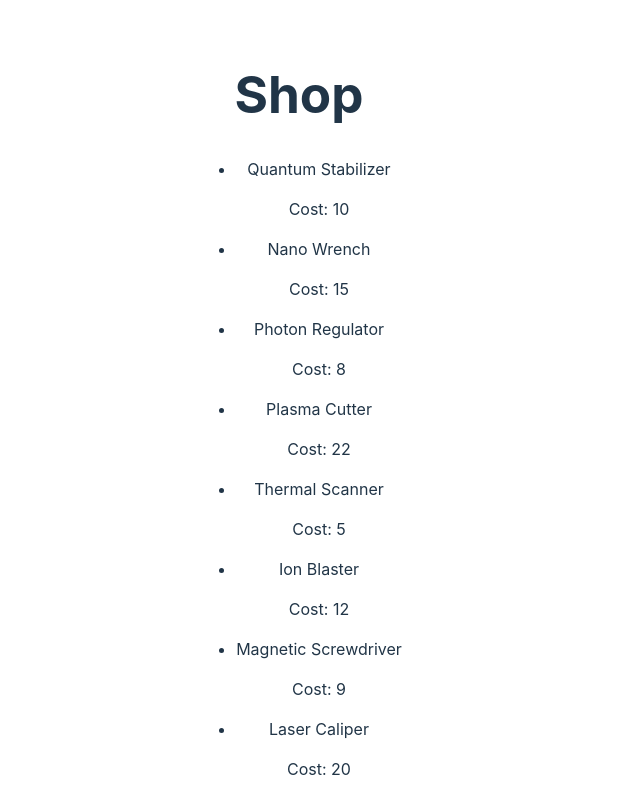
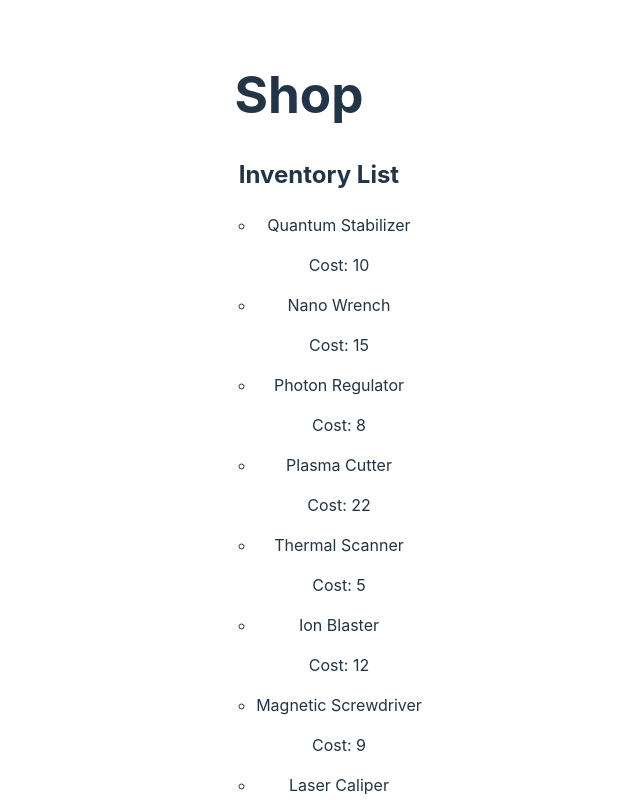
Before and after one commit to suraj-bhatt1217/react-dnd-fe, a React (Vite) app: page / in a window 1280 px wide. Shown: the top 800 px of the page, without its empty margins (341-981 px from the left). Built offline with nearby package versions, Linux system fonts and the light colour scheme.

Commit message:
refactor Shop to use InventoryList component

```diff
--- /dev/null
+++ b/src/components/InventoryList/InventoryList.jsx
@@ -0,0 +1,17 @@
+const InventoryList = (props) => {
+    return ( <div>
+        <h2>
+            Inventory List
+        </h2>
+        <ul>
+            {props.inventory.map(item =>
+                    <li key={item._id}>
+                        <p> {item.name} </p>
+                        <p> Cost: {item.cost} </p>
+                    </li>
+                )}
+        </ul>
+    </div> )
+}
+
+export default InventoryList;
--- a/src/pages/Shop/Shop.jsx
+++ b/src/pages/Shop/Shop.jsx
@@ -1,3 +1,4 @@
+import InventoryList from "../../components/InventoryList/InventoryList"
 import { inventoryData } from "../../data/data"
 
 const Shop = () => {
@@ -6,12 +7,7 @@ const Shop = () => {
         <main>
             <h1>Shop</h1>
             <ul>
-                {inventoryData.map(item =>
-                    <li key={item._id}>
-                        <p> {item.name} </p>
-                        <p> Cost: {item.cost} </p>
-                    </li>
-                )}
+               <InventoryList inventory = {inventoryData} />
             </ul>
         </main>
     )
```
